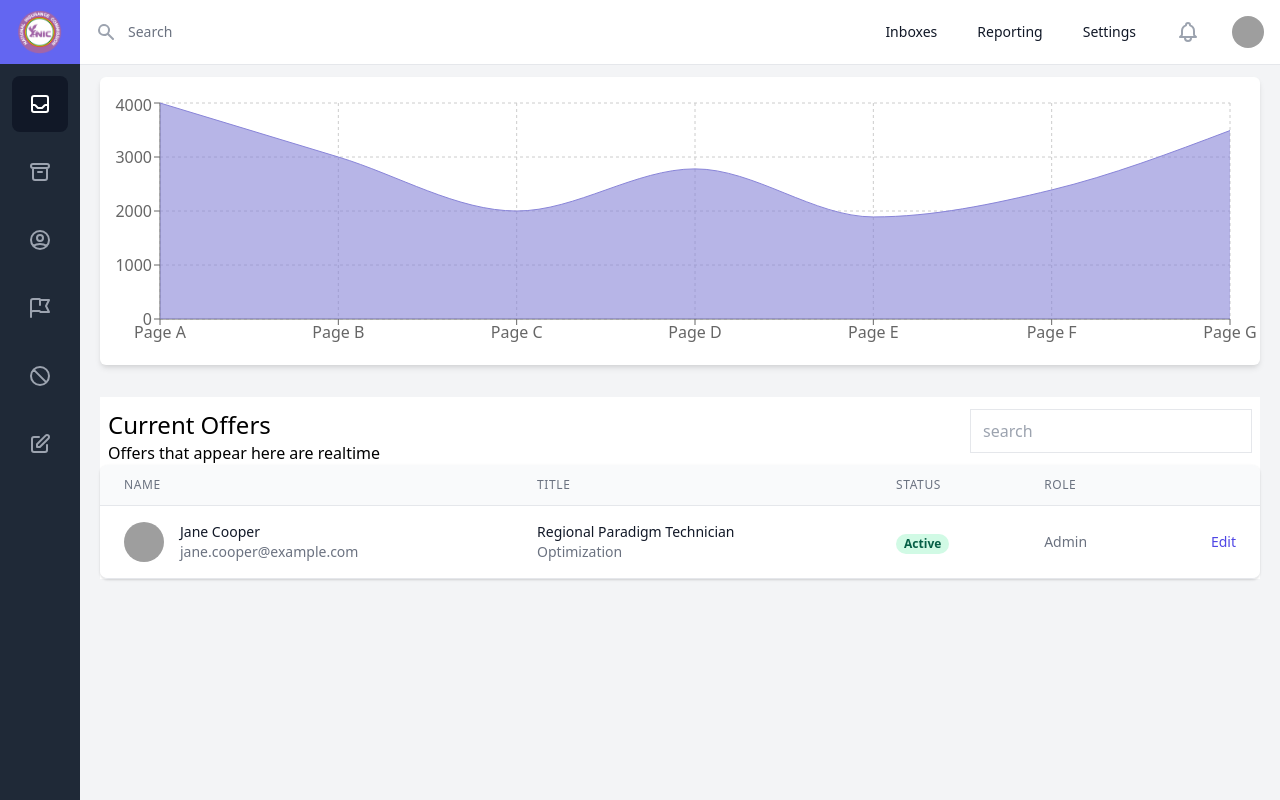
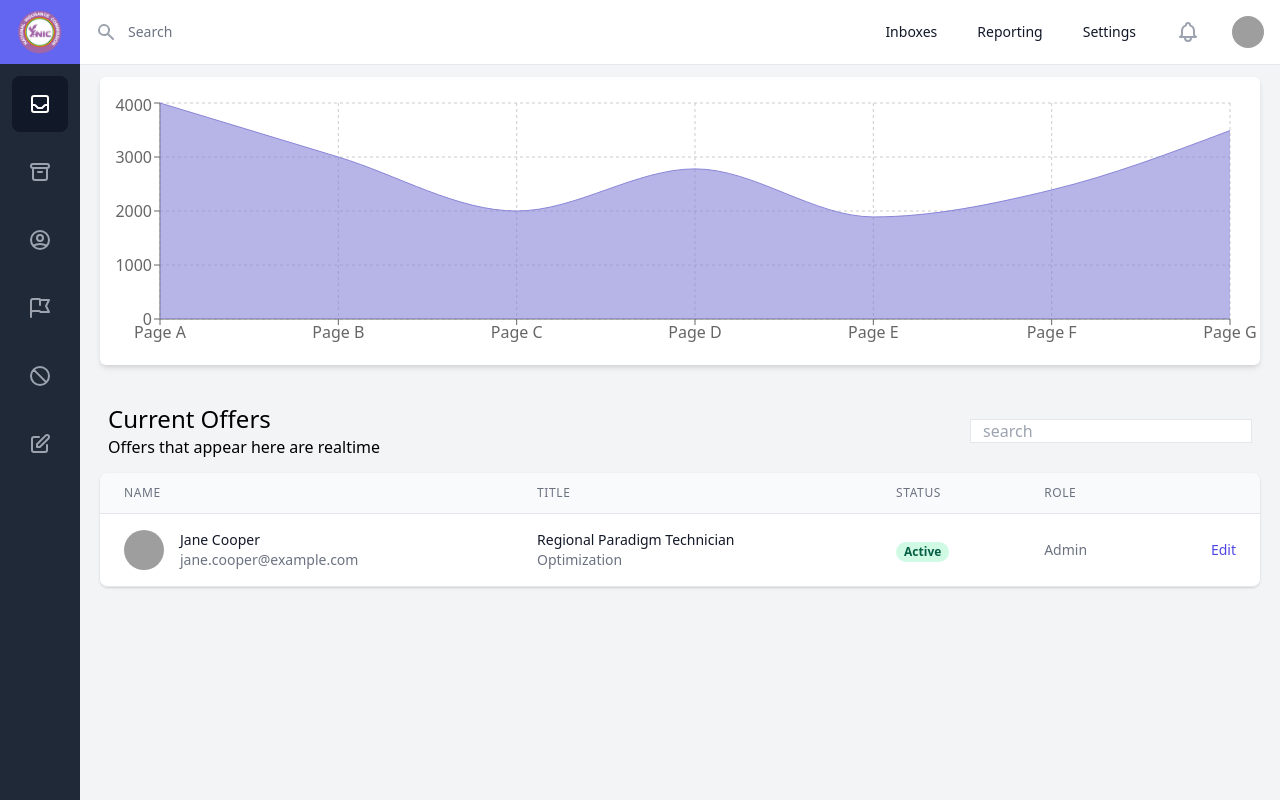
Before and after one commit to Khoby-790/template-nic, a React (Create React App) app: page / in a window 1280 px wide. Built offline with nearby package versions, Linux system fonts and the light colour scheme; grey boxes are pictures that could not be loaded.

Commit message:
--- Auto-Git Commit ---

```diff
--- a/src/pages/Dashboard/Dashboard.tsx
+++ b/src/pages/Dashboard/Dashboard.tsx
@@ -77,8 +77,8 @@ const Dashboard = (props: Props) => {
                     </AreaChart>
                 </ResponsiveContainer>
             </div>
-            <div className="bg-white mx-5 mt-5">
-                <div className="flex h-11 justify-between my-3">
+            <div className="mx-5 mt-5">
+                <div className="flex h-11 justify-between items-center my-3 mb-5">
                     <div className="flex-1 px-2 ">
                         <h2 className="text-2xl font-medium">Current Offers</h2>
                         <p className="font-light">Offers that appear here are realtime</p>
```
